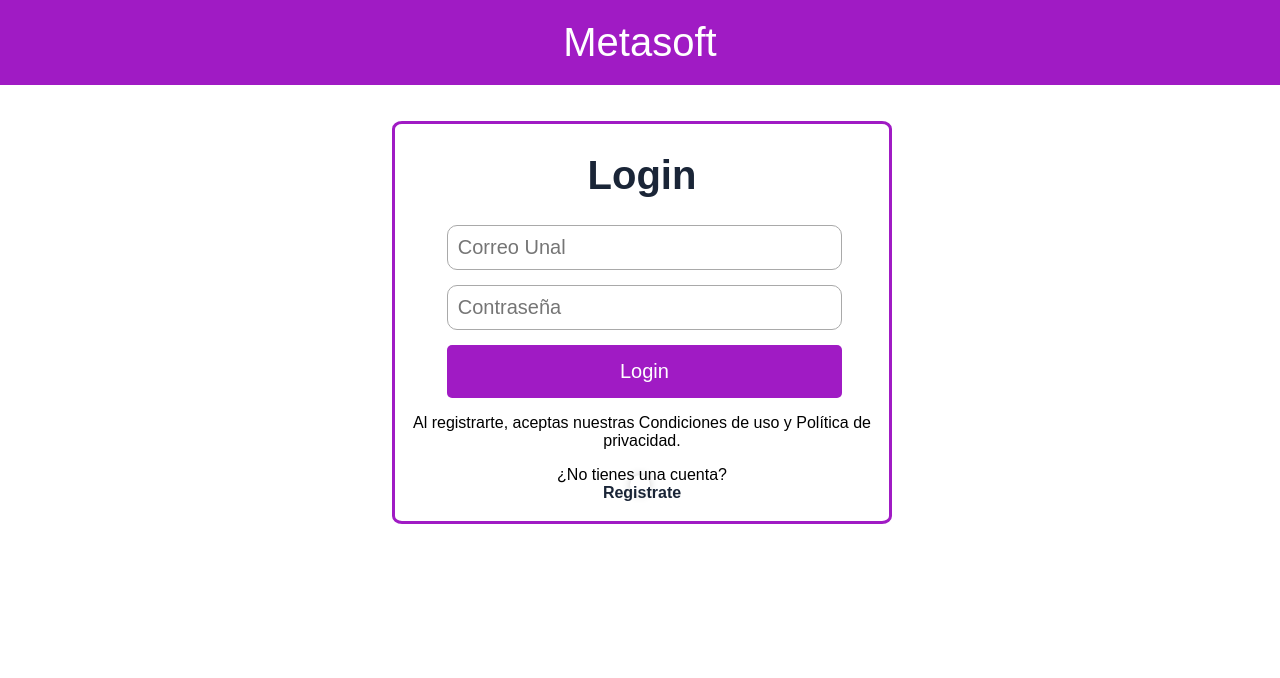
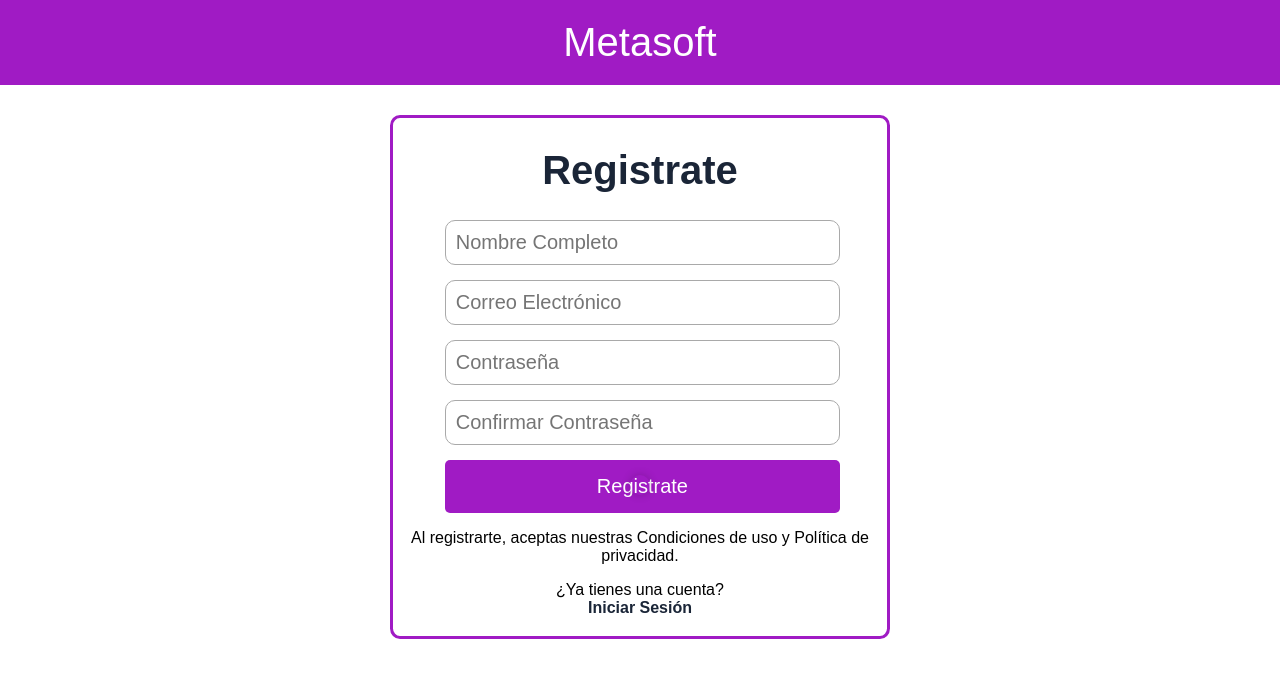
Before and after one commit to lpedraoss/GoBuy, a React (Vite) app: page /registro in a window 1280 px wide. Shown: the top 678 px of the page. Built offline with nearby package versions, Linux system fonts and the light colour scheme; no server answers.

Commit message:
add:     - feature's route

```diff
--- a/src/App.jsx
+++ b/src/App.jsx
@@ -1,4 +1,5 @@
 
+import { BrowserRouter, Route, Routes } from 'react-router-dom'
 import './App.css'
 import Login from './feature/components/container/login'
 
@@ -9,7 +10,12 @@ function App() {
 
   return (
     <>
-     <Login></Login>
+      <BrowserRouter>
+        <Routes>
+          <Route path="/" element={<Login />} /> {/* Login como página principal */}
+          <Route path="/registro" element={<RegistrationAuth />} /> {/* Ruta para el registro */}
+        </Routes>
+      </BrowserRouter>
     </>
   )
 }
--- a/src/feature/components/container/login.jsx
+++ b/src/feature/components/container/login.jsx
@@ -3,6 +3,7 @@ import UseAuthUser from "../../hook/use_auth_user";
 import UseValidateForm from "../../hook/use_validate_form";
 import useMessage from "../../hook/use_message";
 import Message from "../pure/message";
+import { Link } from "react-router-dom";
 
 
 
@@ -83,7 +84,10 @@ function Login() {
           </section>
           <button className="button" type="submit">Login</button>
           <p>Al registrarte, aceptas nuestras Condiciones de uso y Política de privacidad.</p>
-          <p>¿No tienes una cuenta? <br /> <a className="link" href="registro.html">Registrate</a></p>
+          <p>
+            ¿No tienes una cuenta? <br />
+            <Link to="/registro" className="link">Registrate</Link>
+          </p>
         </form>
       </fieldset>
     </>
--- a/src/feature/components/container/registration_auth.jsx
+++ b/src/feature/components/container/registration_auth.jsx
@@ -1,6 +1,7 @@
 
+import { Link, useNavigate } from 'react-router-dom';
 import UseCreateUser from '../../hook/use_create_user';
-import useUserData from '../../hook/use_data_user';
+
 import useMessage from '../../hook/use_message';
 import UseValidateForm from '../../hook/use_validate_form';
 import Message from '../pure/message';
@@ -12,6 +13,7 @@ const RegistrationAuth = () => {
 
   const { createUser } = UseCreateUser();
   const { validateFields } = UseValidateForm();
+  const route = useNavigate();
   const {
     errorMessage,
     showError,
@@ -22,7 +24,7 @@ const RegistrationAuth = () => {
     hideMessage,
   } = useMessage();
 
-  const handleSubmit = (e) => {
+  const handleSubmit = async (e) => {
     e.preventDefault();
     const name = e.target.elements.name.value;
     const email = e.target.elements.email.value;
@@ -41,9 +43,14 @@ const RegistrationAuth = () => {
       showSuccessMessage('');
       return;
     }else{
-      createUser(user);
+      await createUser(user);
       e.target.reset();
       showSuccessMessage("Te has registrado", 2000);
+      // Esperar 2 segundos antes de redirigir al usuario a la página de inicio de sesión
+       await new Promise((resolve) => setTimeout(resolve, 2000));
+
+      //nos redirije al login
+      route('/');
       };
     }
 
@@ -58,6 +65,7 @@ const RegistrationAuth = () => {
       <main className="contenedor">
         <form className="formulario" onSubmit={handleSubmit}>
           <h1>Registrate</h1>
+
          <Message mssgStyle={mssgStyle} showMssg={showMssg} optionShowMssg={optionShowMssg} clearMssg={clearMssg}></Message>
           <section className="input-contenedor">
             <input className="input-text" type="text" placeholder="Nombre Completo" name="name" />
@@ -81,7 +89,8 @@ const RegistrationAuth = () => {
 
           <p>Al registrarte, aceptas nuestras Condiciones de uso y Política de privacidad.</p>
           <p>
-            ¿Ya tienes una cuenta? <br /> <a className="link" href="login.html"> Iniciar Sesión</a>
+            ¿Ya tienes una cuenta? <br />
+            <Link to="/" className="link">Iniciar Sesión</Link>
           </p>
         </form>
       </main>
```
